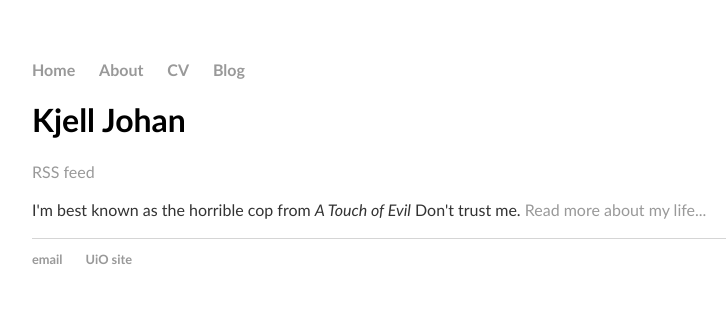
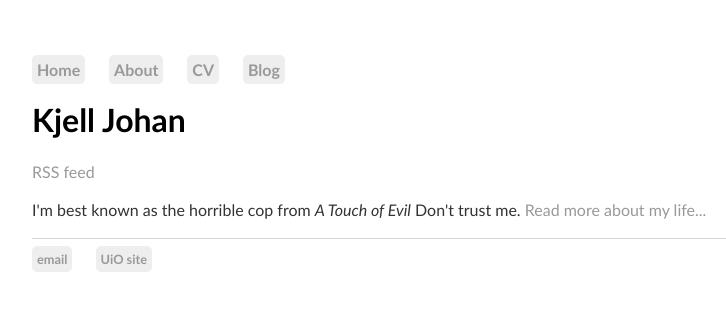
Before and after one commit to kjelljs/kjelljs.github.io, a Jekyll site: the page built from index.html, in a window 1280 px wide. Shown: the top 311 px of the page, without its empty margins (160-886 px from the left). Built offline with Jekyll 4.4.1, drawn with Linux system fonts in a browser that asks for light colours.

Commit message:
Update main.css

```diff
--- a/css/main.css
+++ b/css/main.css
@@ -11,6 +11,9 @@ nav ul, footer ul {
 nav ul li, footer ul li {
     display: inline;
     margin-right: 20px;
+    background: #eee;
+  padding: 5px;
+  border-radius: 5px;
 }
 a {
     text-decoration: none;
```
